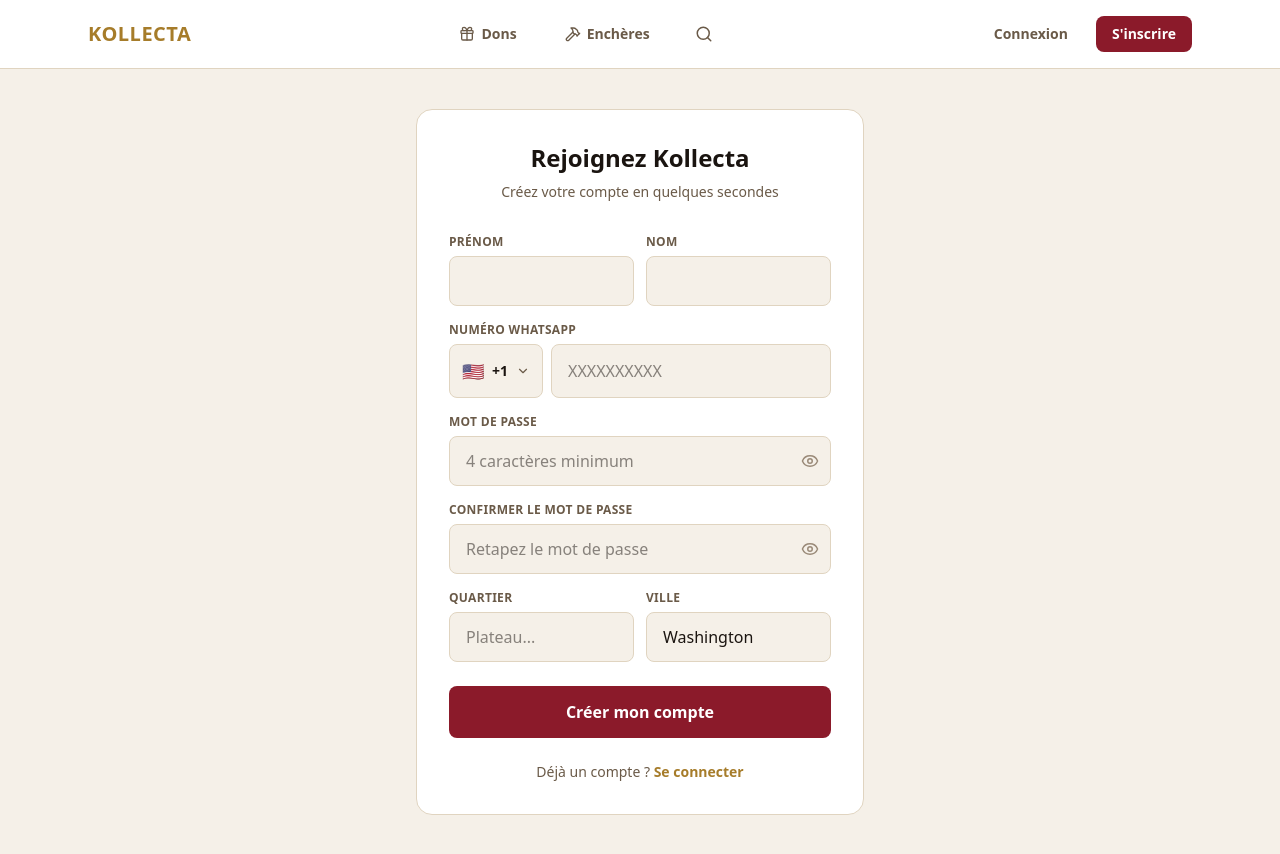
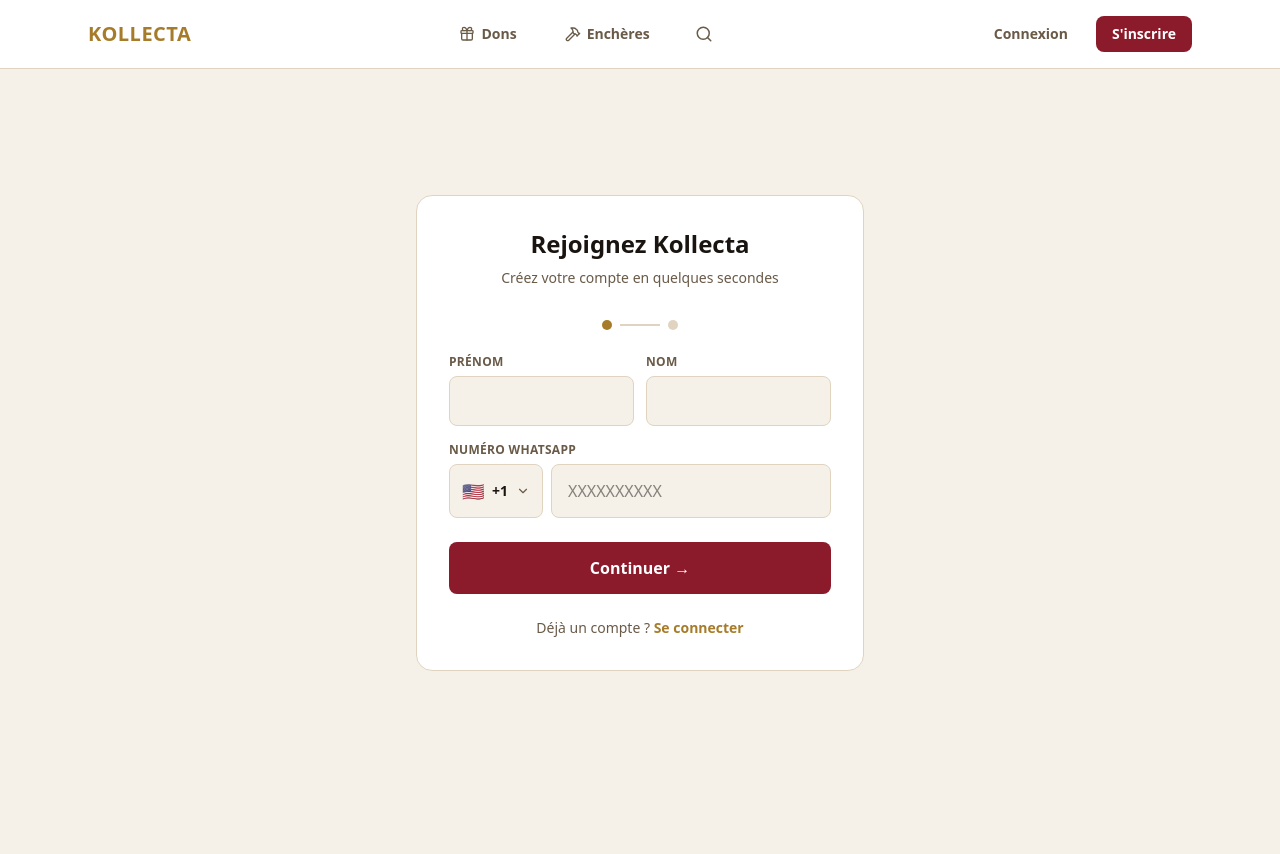
Before and after one commit to Bixen221/kollecta-web, a Next.js app: page /inscription in a window 1280 px wide. After the commit the page ends 800 px from the top, so only its background shows below. Built offline with nearby package versions, Linux system fonts and the light colour scheme.

Commit message:
Web: formulaire inscription divise en 2 etapes avec indicateur de progression

```diff
--- a/src/app/inscription/page.js
+++ b/src/app/inscription/page.js
@@ -15,6 +15,7 @@
   const [form, setForm] = useState({
     nom: '', prenom: '', numeroLocal: '', password: '', confirmPassword: '', quartier: '', ville: paysParDefaut.capitale,
   });
+  const [etape, setEtape] = useState(1);
   const [erreur,  setErreur]  = useState('');
   const [loading, setLoading] = useState(false);
   const [voirPassword,        setVoirPassword]        = useState(false);
@@ -48,13 +49,21 @@
   const motsDePasseIdentiques = form.password.length > 0 && form.password === form.confirmPassword;
   const numeroComplet = form.numeroLocal.length === pays.longueur;
 
+  const passerEtape2 = () => {
+    setErreur('');
+    if (!form.prenom || !form.nom) {
+      return setErreur('Veuillez renseigner votre prénom et nom.');
+    }
+    if (!numeroComplet) {
+      return setErreur(`Le numéro doit contenir ${pays.longueur} chiffres pour ${pays.nom}.`);
+    }
+    setEtape(2);
+  };
+
   const handleSubmit = async (e) => {
     e.preventDefault();
     setErreur('');
 
-    if (!numeroComplet) {
-      return setErreur(`Le numéro doit contenir ${pays.longueur} chiffres pour ${pays.nom}.`);
-    }
     if (!critereLongueur) {
       return setErreur('Le mot de passe doit contenir au moins 4 caractères.');
     }
@@ -110,7 +119,16 @@
           </div>
         )}
 
+        {/* INDICATEUR D'ÉTAPE */}
+        <div className="flex items-center justify-center gap-2 mb-6">
+          <div className="w-2.5 h-2.5 rounded-full" style={{ backgroundColor: 'var(--or)' }} />
+          <div className="w-10 h-0.5" style={{ backgroundColor: etape === 2 ? 'var(--or)' : 'var(--bd)' }} />
+          <div className="w-2.5 h-2.5 rounded-full" style={{ backgroundColor: etape === 2 ? 'var(--or)' : 'var(--bd)' }} />
+        </div>
+
         <form onSubmit={handleSubmit} className="flex flex-col gap-4">
+          {etape === 1 ? (
+            <>
               <div className="grid grid-cols-2 gap-3">
                 <div>
                   <label className="text-xs font-bold uppercase tracking-wide mb-1.5 block" style={{ color: 'var(--txt2)' }}>Prénom</label>
@@ -146,6 +164,36 @@
                     {form.numeroLocal.length}/{pays.longueur} chiffres
                   </p>
                 )}
+              </div>
+
+              <button
+                type="button"
+                onClick={passerEtape2}
+                className="mt-2 py-3.5 rounded-lg font-bold text-white hover:opacity-90 transition"
+                style={{ backgroundColor: 'var(--bord)' }}
+              >
+                Continuer →
+              </button>
+            </>
+          ) : (
+            <>
+              <div className="grid grid-cols-2 gap-3">
+                <div>
+                  <label className="text-xs font-bold uppercase tracking-wide mb-1.5 block" style={{ color: 'var(--txt2)' }}>Quartier</label>
+                  <input
+                    type="text" placeholder="Plateau..." value={form.quartier} onChange={(e) => update('quartier', e.target.value)}
+                    className="w-full px-4 py-3 rounded-lg border outline-none focus:ring-2"
+                    style={{ backgroundColor: 'var(--bg)', borderColor: 'var(--bd)', color: 'var(--txt)' }}
+                  />
+                </div>
+                <div>
+                  <label className="text-xs font-bold uppercase tracking-wide mb-1.5 block" style={{ color: 'var(--txt2)' }}>Ville</label>
+                  <input
+                    type="text" value={form.ville} onChange={(e) => update('ville', e.target.value)}
+                    className="w-full px-4 py-3 rounded-lg border outline-none focus:ring-2"
+                    style={{ backgroundColor: 'var(--bg)', borderColor: 'var(--bd)', color: 'var(--txt)' }}
+                  />
+                </div>
               </div>
 
               <div>
@@ -199,32 +247,25 @@
                 )}
               </div>
 
-          <div className="grid grid-cols-2 gap-3">
-            <div>
-              <label className="text-xs font-bold uppercase tracking-wide mb-1.5 block" style={{ color: 'var(--txt2)' }}>Quartier</label>
-              <input
-                type="text" placeholder="Plateau..." value={form.quartier} onChange={(e) => update('quartier', e.target.value)}
-                className="w-full px-4 py-3 rounded-lg border outline-none focus:ring-2"
-                style={{ backgroundColor: 'var(--bg)', borderColor: 'var(--bd)', color: 'var(--txt)' }}
-              />
-            </div>
-            <div>
-              <label className="text-xs font-bold uppercase tracking-wide mb-1.5 block" style={{ color: 'var(--txt2)' }}>Ville</label>
-              <input
-                type="text" value={form.ville} onChange={(e) => update('ville', e.target.value)}
-                className="w-full px-4 py-3 rounded-lg border outline-none focus:ring-2"
-                style={{ backgroundColor: 'var(--bg)', borderColor: 'var(--bd)', color: 'var(--txt)' }}
-              />
-            </div>
-          </div>
-
+              <div className="flex gap-3">
+                <button
+                  type="button"
+                  onClick={() => setEtape(1)}
+                  className="flex-1 py-3.5 rounded-lg font-bold border hover:opacity-80 transition"
+                  style={{ borderColor: 'var(--bd)', color: 'var(--txt2)' }}
+                >
+                  ← Retour
+                </button>
                 <button
                   type="submit" disabled={loading}
-            className="mt-2 py-3.5 rounded-lg font-bold text-white hover:opacity-90 transition disabled:opacity-60"
+                  className="flex-[2] py-3.5 rounded-lg font-bold text-white hover:opacity-90 transition disabled:opacity-60"
                   style={{ backgroundColor: 'var(--bord)' }}
                 >
                   {loading ? 'Création...' : 'Créer mon compte'}
                 </button>
+              </div>
+            </>
+          )}
         </form>
 
         <p className="text-sm text-center mt-6" style={{ color: 'var(--txt2)' }}>
```
Lines whose indentation alone changed are shown as unchanged.
